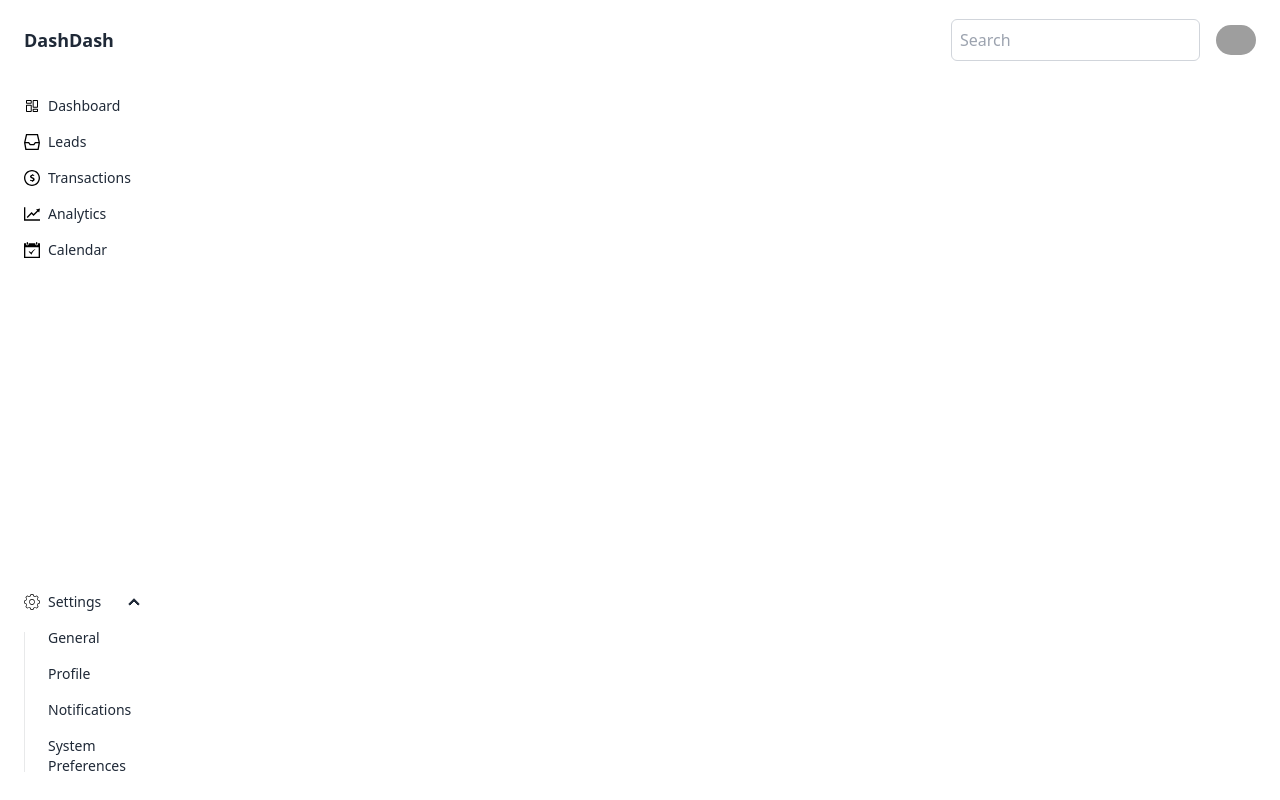
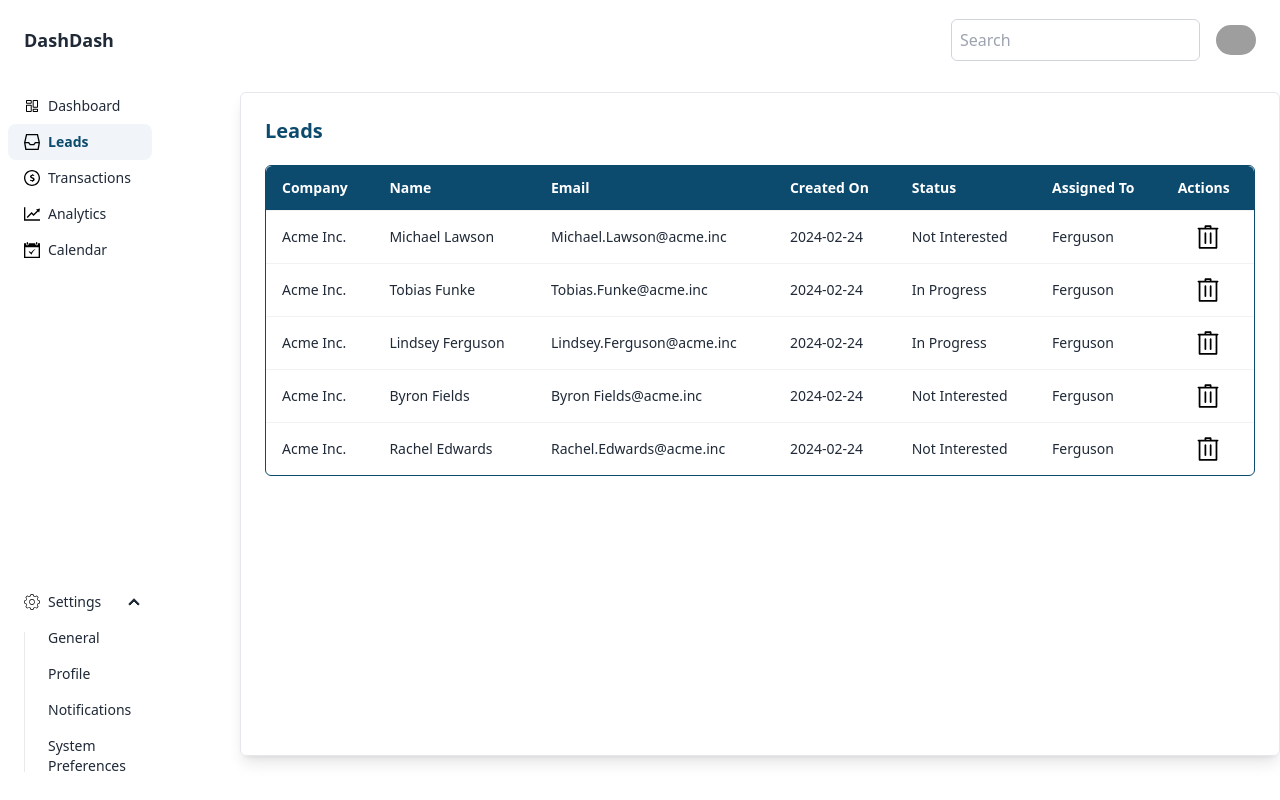
Before and after one commit to jutuli/Day24-Tailwind-DaisyUI, a plain HTML site: page index.html in a window 1280 px wide. Drawn offline with nearby package versions, Linux system fonts and the light colour scheme; grey boxes are pictures that could not be loaded.

Commit message:
Design of Leads Table including Hover Effect over Lines

```diff
--- a/index.html
+++ b/index.html
@@ -23,12 +23,21 @@
     </script>
     <style type="text/tailwindcss">
       @layer base {
-        [data-theme="synthwave"] main {
+        /* [data-theme="synthwave"] main {
           @apply text-white bg-[#1a0f3d];
         }
         [data-theme="synthwave"] nav {
           @apply bg-white text-sky-900;
+        } */
+
+        h1 {
+          @apply text-xl font-bold text-sky-900 mb-5;
         }
+
+        a {
+          @apply cursor-pointer;
+        }
+
         input {
           @apply bg-white border-gray-300 text-gray-900 py-2 px-2 focus:ring-0 focus:outline-none;
         }
@@ -82,11 +91,7 @@
           <div class="flex-none gap-4"> -->
           <!-- Search Bar -->
           <div class="form-control">
-              <input
-                class="border rounded-md"
-                type="text"
-                placeholder="Search"
-              />
+            <input class="border rounded-md" type="text" placeholder="Search" />
           </div>
           <!-- Avatar -->
           <div class="w-10 rounded-full overflow-hidden">
@@ -96,10 +101,9 @@
             />
           </div>
         </div>
-        </div>
       </nav>
     </header>
-    <main>
+    <main class="flex gap-20">
       <!-- Menu -->
       <section
         class="menu-bar h-[calc(100vh-5rem)] flex flex-col justify-between w-40"
@@ -116,7 +120,9 @@
             >
           </li>
           <li class="main-menu-item">
-            <a>
+            <a
+              class="text-sky-900 font-bold px-4 py-2 bg-slate-100 radius-md w-full"
+            >
               <img
                 class="h-4 w-4 block"
                 src="./assets/img/inbox-icon.svg"
@@ -176,6 +182,107 @@
           </li>
         </ul>
       </section>
+      <section
+        class="overflow-x-auto shadow-lg border rounded-md px-6 py-6 my-3 flex flex-col w-10/12 mb-11"
+      >
+        <h1>Leads</h1>
+        <div class="border border-sky-900 rounded-md overflow-hidden">
+          <table class="table">
+            <tr class="bg-sky-900 text-white">
+              <th class="rounded-tl-md px-4 py-2">Company</th>
+              <th>Name</th>
+              <th>Email</th>
+              <th>Created On</th>
+              <th>Status</th>
+              <th>Assigned To</th>
+              <th class="rounded-tr-md px-4 py-2">Actions</th>
+            </tr>
+            <tr class="hover">
+              <td>Acme Inc.</td>
+              <td>Michael Lawson</td>
+              <td>Michael.Lawson@acme.inc</td>
+              <td>2024-02-24</td>
+              <td>Not Interested</td>
+              <td>Ferguson</td>
+              <td class="flex justify-center">
+                <a
+                  ><img
+                    class="w-7 h-7"
+                    src="./assets/img/trash-icon.svg"
+                    alt="Trash Icon"
+                /></a>
+              </td>
+            </tr>
+            <tr class="hover">
+              <td>Acme Inc.</td>
+              <td>Tobias Funke</td>
+              <td>Tobias.Funke@acme.inc</td>
+              <td>2024-02-24</td>
+              <td>In Progress</td>
+              <td>Ferguson</td>
+              <td class="flex justify-center">
+                <a
+                  ><img
+                    class="w-7 h-7"
+                    src="./assets/img/trash-icon.svg"
+                    alt="Trash Icon"
+                /></a>
+              </td>
+            </tr>
+            <tr class="hover">
+              <td>Acme Inc.</td>
+              <td>Lindsey Ferguson</td>
+              <td>Lindsey.Ferguson@acme.inc</td>
+              <td>2024-02-24</td>
+              <td>In Progress</td>
+              <td>Ferguson</td>
+              <td class="flex justify-center">
+                <a>
+                  <img
+                    class="w-7 h-7"
+                    src="./assets/img/trash-icon.svg"
+                    alt="Trash Icon"
+                  />
+                </a>
+              </td>
+            </tr>
+            <tr class="hover">
+              <td>Acme Inc.</td>
+              <td>Byron Fields</td>
+              <td>Byron Fields@acme.inc</td>
+              <td>2024-02-24</td>
+              <td>Not Interested</td>
+              <td>Ferguson</td>
+              <td class="flex justify-center">
+                <a>
+                  <img
+                    class="w-7 h-7"
+                    src="./assets/img/trash-icon.svg"
+                    alt="Trash Icon"
+                  />
+                </a>
+              </td>
+            </tr>
+            <tr class="hover">
+              <td>Acme Inc.</td>
+              <td>Rachel Edwards</td>
+              <td>Rachel.Edwards@acme.inc</td>
+              <td>2024-02-24</td>
+              <td>Not Interested</td>
+              <td>Ferguson</td>
+              <td class="flex justify-center">
+                <a>
+                  <img
+                    class="w-7 h-7"
+                    src="./assets/img/trash-icon.svg"
+                    alt="Trash Icon"
+                  />
+                </a>
+              </td>
+            </tr>
+          </table>
+        </div>
+      </section>
     </main>
     <footer></footer>
   </body>
```
Lines whose indentation alone changed are shown as unchanged.
